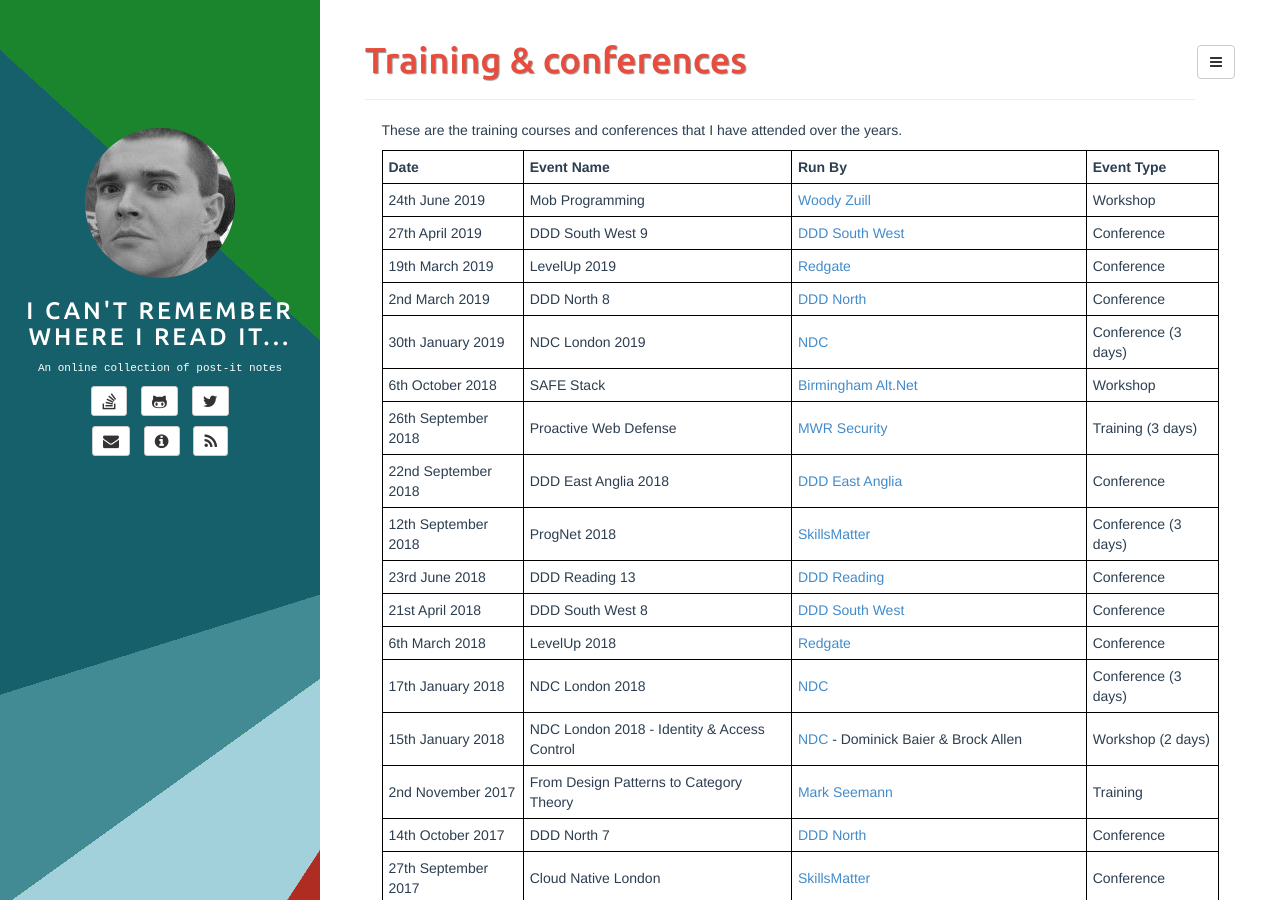
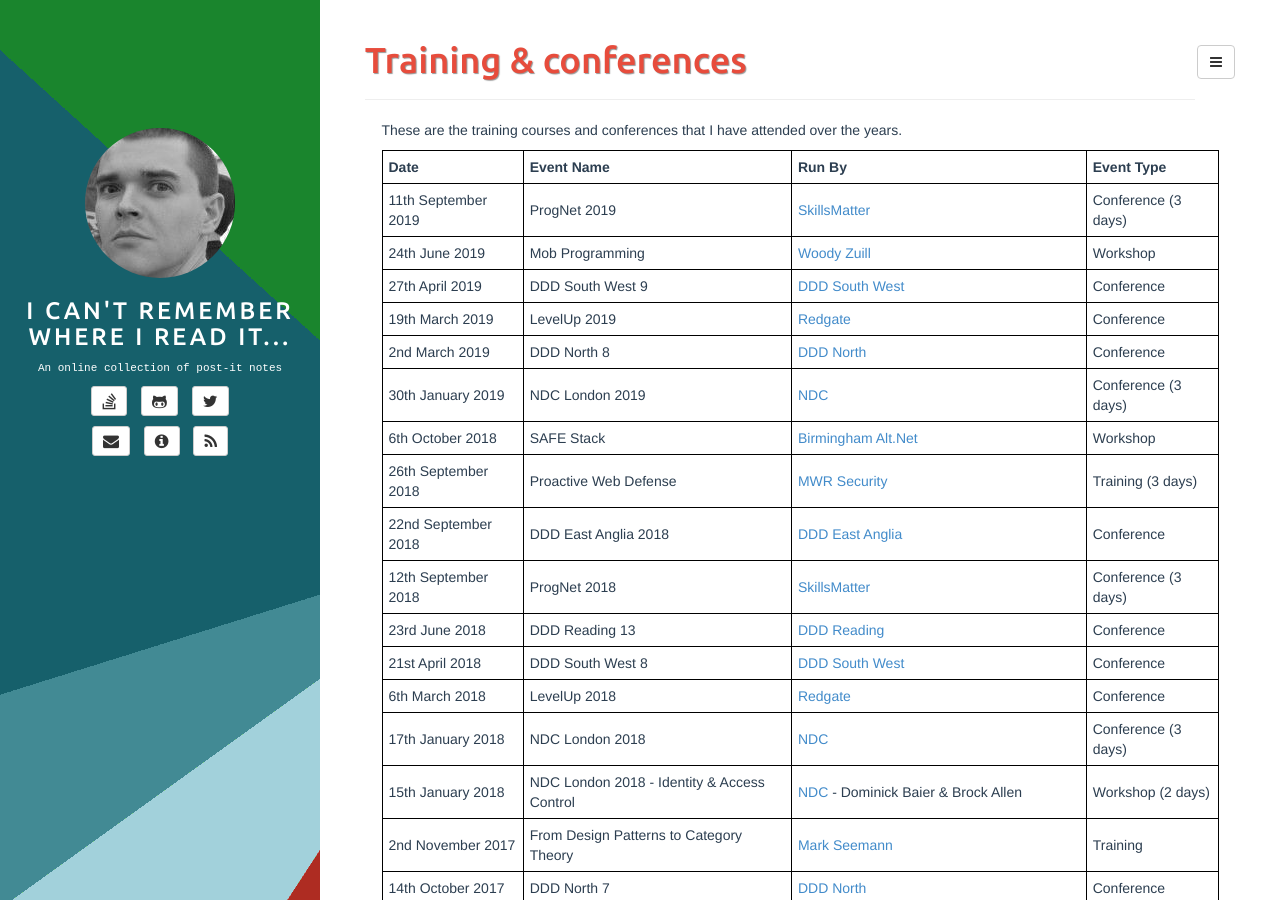
Before and after one commit to adrianbanks/adrianbanks.github.io, a Jekyll site: the page built from training.md, in a window 1280 px wide and 900 px high. Built offline with Jekyll 4.4.1, drawn with Linux system fonts in a browser that asks for light colours.

Commit message:
Add ProgNet 2019

```diff
--- a/training.md
+++ b/training.md
@@ -7,6 +7,7 @@ These are the training courses and conferences that I have attended over the yea
 
 | **Date**            | **Event Name**                                     | **Run By**                                               | **Event Type**      |
 | ------------------- | -------------------------------------------------- | -------------------------------------------------------- | ------------------- |
+| 11th September 2019 | ProgNet 2019                                       | [SkillsMatter][6]                                        | Conference (3 days) |
 | 24th June 2019      | Mob Programming                                    | [Woody Zuill][23]                                        | Workshop            |
 | 27th April 2019     | DDD South West 9                                   | [DDD South West][2]                                      | Conference          |
 | 19th March 2019     | LevelUp 2019                                       | [Redgate][22]                                            | Conference          |
```
